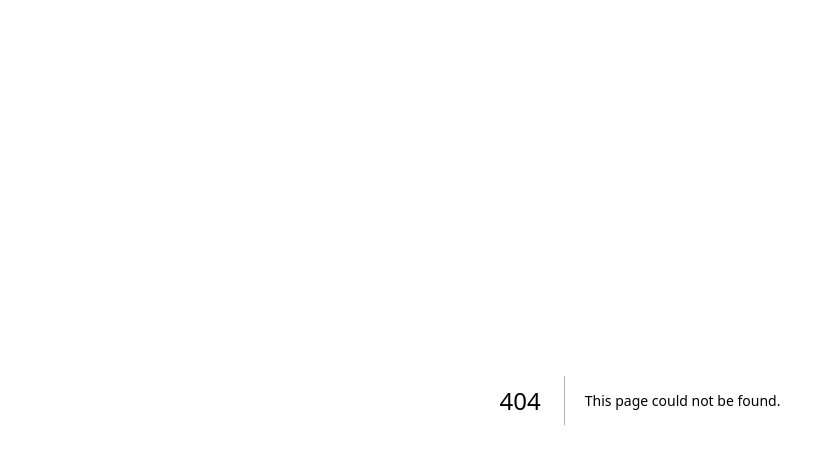
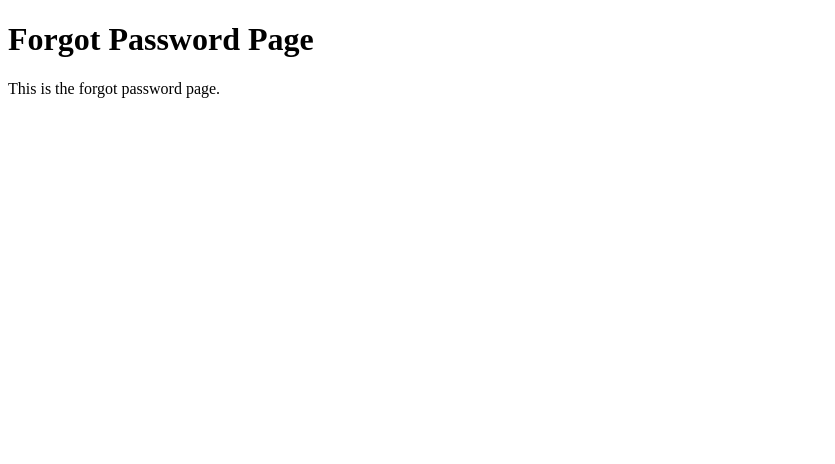
Before and after one commit to Amit0022R/Web3, a Next.js app in the folder nextjs/hello-world/: page /forgot-password in a window 1280 px wide. Before the commit this address had no page. Shown: the top 464 px of the page, without its empty margins (0-835 px from the left). Built offline with nearby package versions, Linux system fonts and the light colour scheme.

Commit message:
Route grp with readme file

```diff
--- /dev/null
+++ b/nextjs/hello-world/src/app/(auth)/forgot-password/page.tsx
@@ -0,0 +1,8 @@
+export default function ForgotPassword() {
+    return (
+        <div>
+            <h1>Forgot Password Page</h1>
+            <p>This is the forgot password page.</p>
+        </div>
+    );
+}
```
Also changed, not shown: nextjs/hello-world/src/app/(auth)/login/page.tsx (added, +8 -0 lines), nextjs/hello-world/src/app/(auth)/register/page.tsx (added, +8 -0 lines), nextjs/hello-world/src/app/(auth)/readme.md (added).
